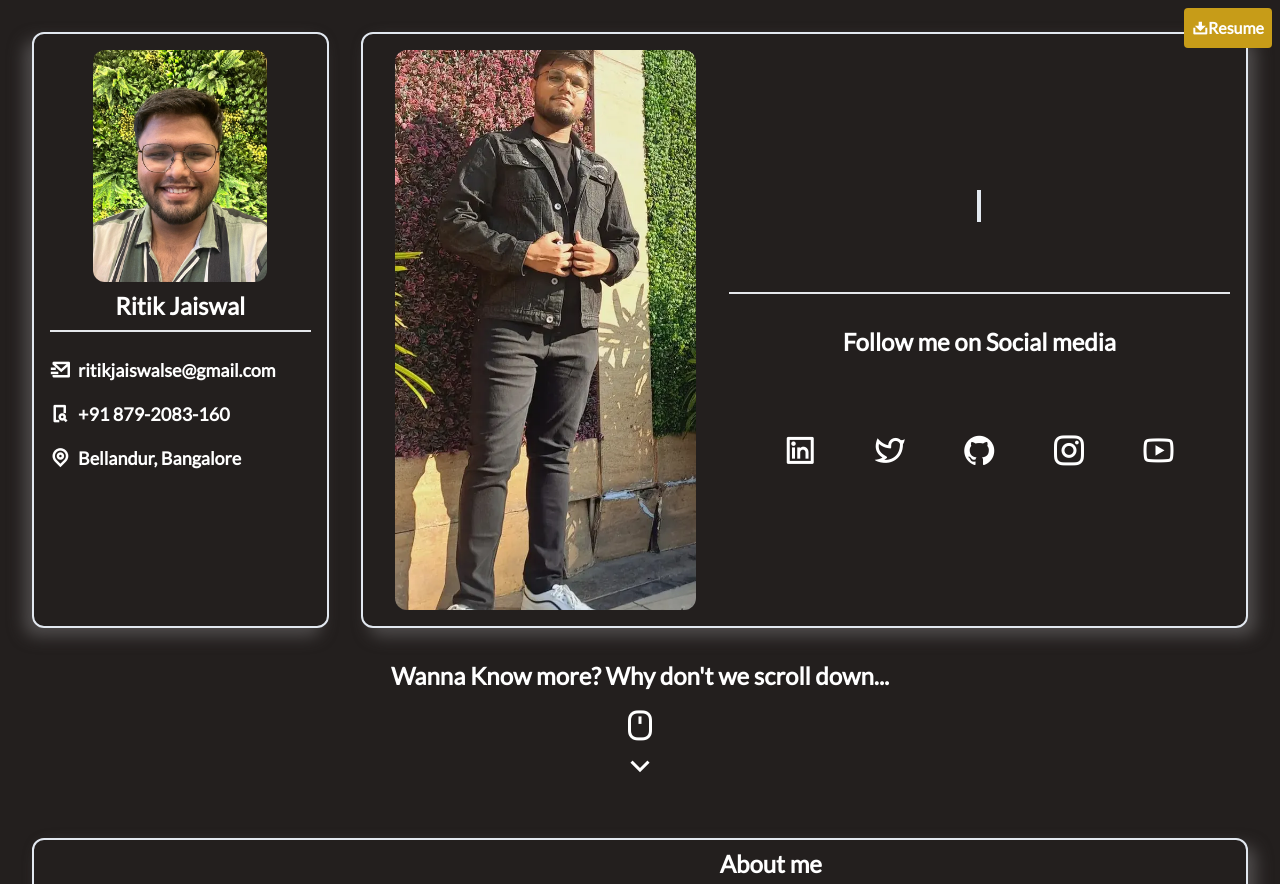
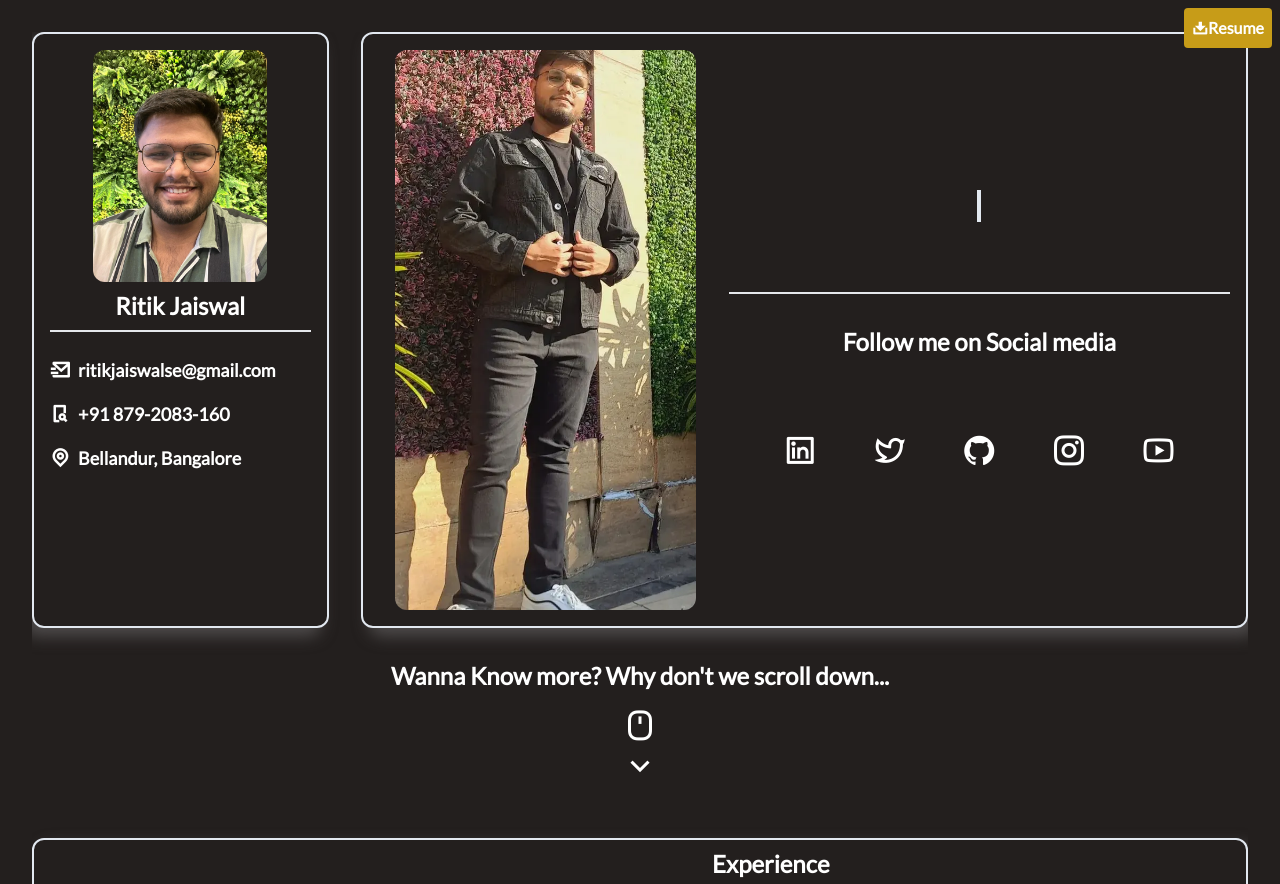
Before and after one commit to RitikJaiswal75/portfolio, a React (Vite) app: page / in a window 1280 px wide. Shown: the top 884 px of the page. Built offline with nearby package versions, Linux system fonts and the light colour scheme; some icons are missing.

Commit message:
make experience default section ans hide overflow x from page

```diff
--- a/index.html
+++ b/index.html
@@ -45,7 +45,7 @@
 </head>
 
 <body class="bg-[#231f1e]">
-  <div id="root" class="m-4 sm:m-8"></div>
+  <div id="root" class="m-4 sm:m-8 overflow-x-hidden"></div>
   <script type="module" src="/src/main.tsx"></script>
 </body>
 
--- a/src/components/About/index.tsx
+++ b/src/components/About/index.tsx
@@ -11,7 +11,7 @@ const availableScreens = {
 }
 
 function About() {
-    const [activeScreen, setActiveScreen] = useState(availableScreens.ABOUT)
+    const [activeScreen, setActiveScreen] = useState(availableScreens.EXPERIENCE)
     return (
         <section id='experience' className="w-full flex flex-col md:flex-row border-2 border-slate-200 rounded-xl px-4 shadow-[.5rem_.5rem_1rem_rgb(79,76,76)] sm:gap-8 my-8">
             <Toggles setActiveScreen={setActiveScreen} />
```
